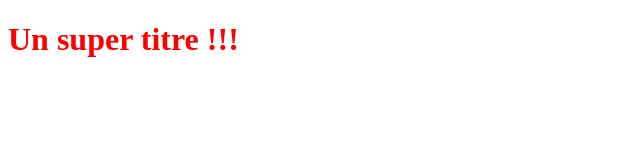
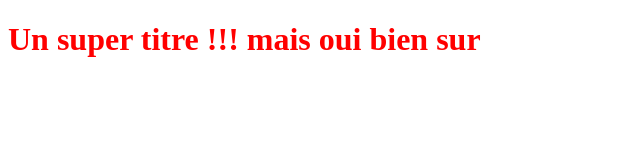
Before and after one commit to theNextTrip/monrepository, a plain HTML site: page index.html in a window 1280 px wide. Shown: the whole page, without its empty margins (0-640 px from the left). Drawn offline with Linux system fonts and the light colour scheme.

Commit message:
Changement du titre de index

```diff
--- a/index.html
+++ b/index.html
@@ -5,6 +5,6 @@
    <link rel="stylesheet" type="text/css" href="styles.css">
 </head>
 <body>
-   <h1>Un super titre !!!</h1>
+   <h1>Un super titre !!! mais oui bien sur </h1>
 </body>
 </html>
```
